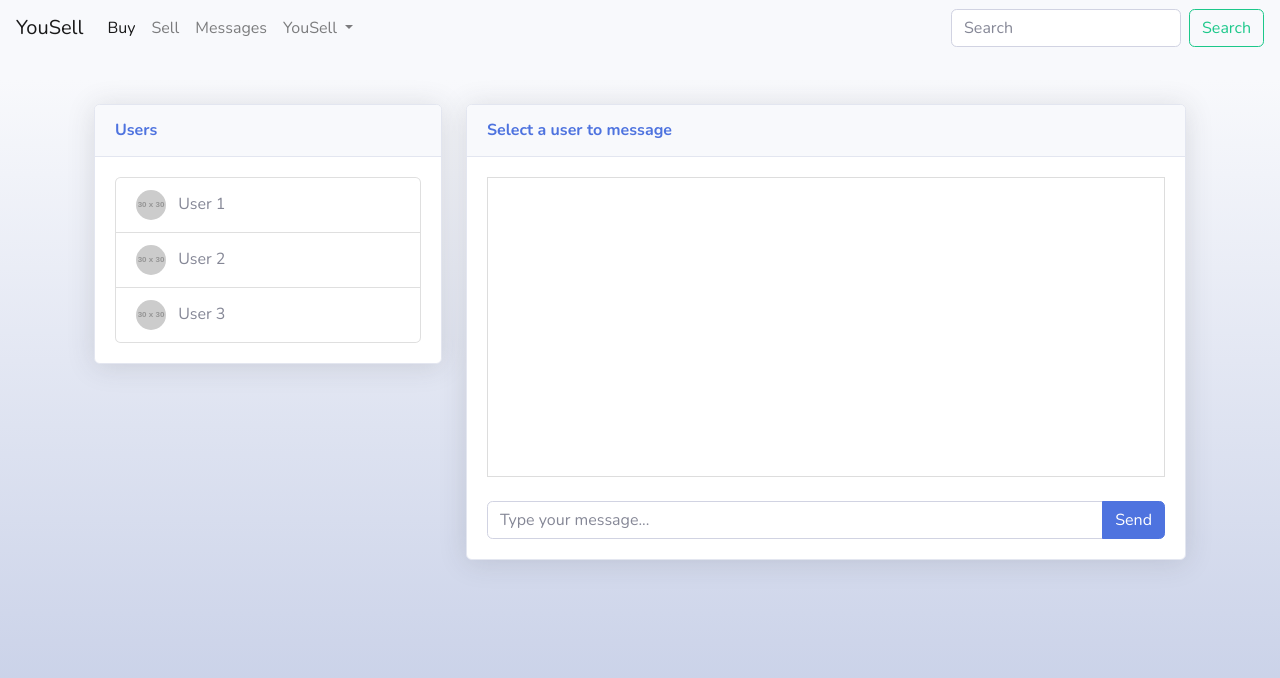
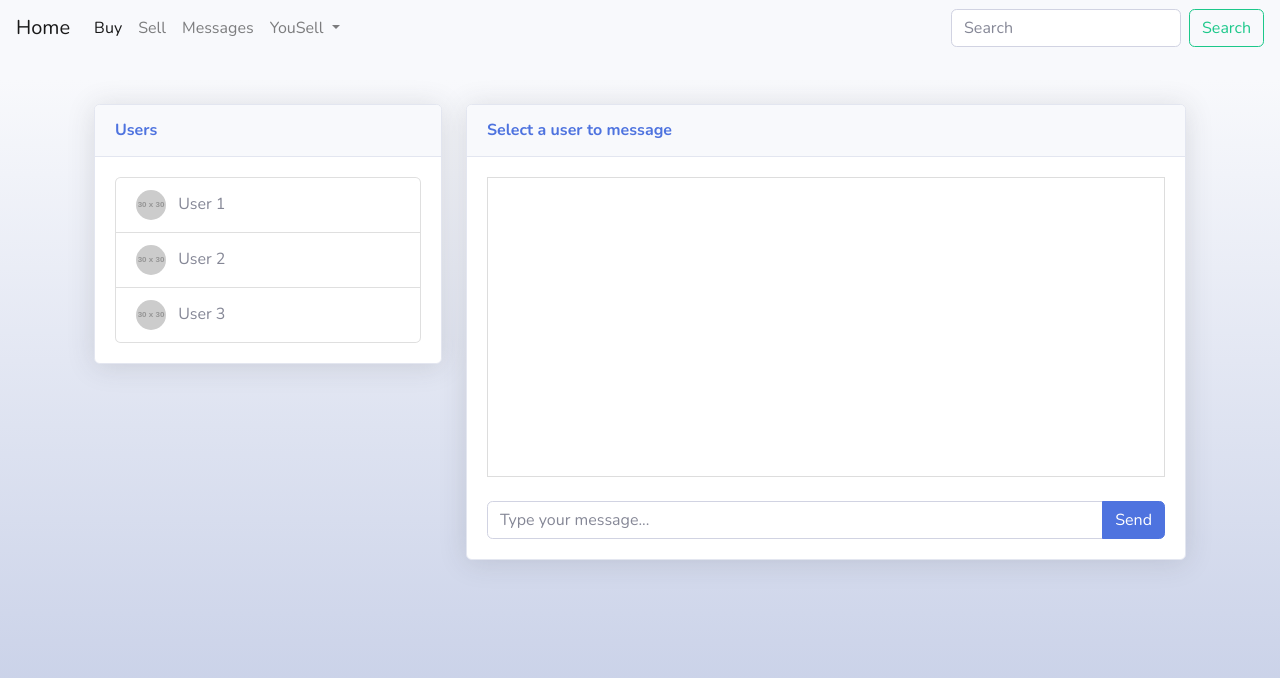
Before and after one commit to StevenTortellini/CSC-340-Project, a website with bundled scripts: page allMessages.html in a window 1280 px wide. Built offline with nearby package versions, Linux system fonts and the light colour scheme; placeholder pictures from the web are drawn by us.

Commit message:
Fixed homepage name on navbar

```diff
--- a/allMessages.html
+++ b/allMessages.html
@@ -16,7 +16,7 @@
 <body class="bg-gradient-light">
 
 <nav class="navbar navbar-expand-lg navbar-light bg-light">
-  <a class="navbar-brand" href="userHome.html">YouSell</a>
+  <a class="navbar-brand" href="userHome.html">Home</a>
   <button class="navbar-toggler" type="button" data-toggle="collapse" data-target="#navbarSupportedContent" aria-controls="navbarSupportedContent" aria-expanded="false" aria-label="Toggle navigation">
     <span class="navbar-toggler-icon"></span>
   </button>
```
Also changed, not shown: listings.html (+1 -1 lines), userHome.html (+1 -1 lines), userProfile.html (+1 -1 lines).
